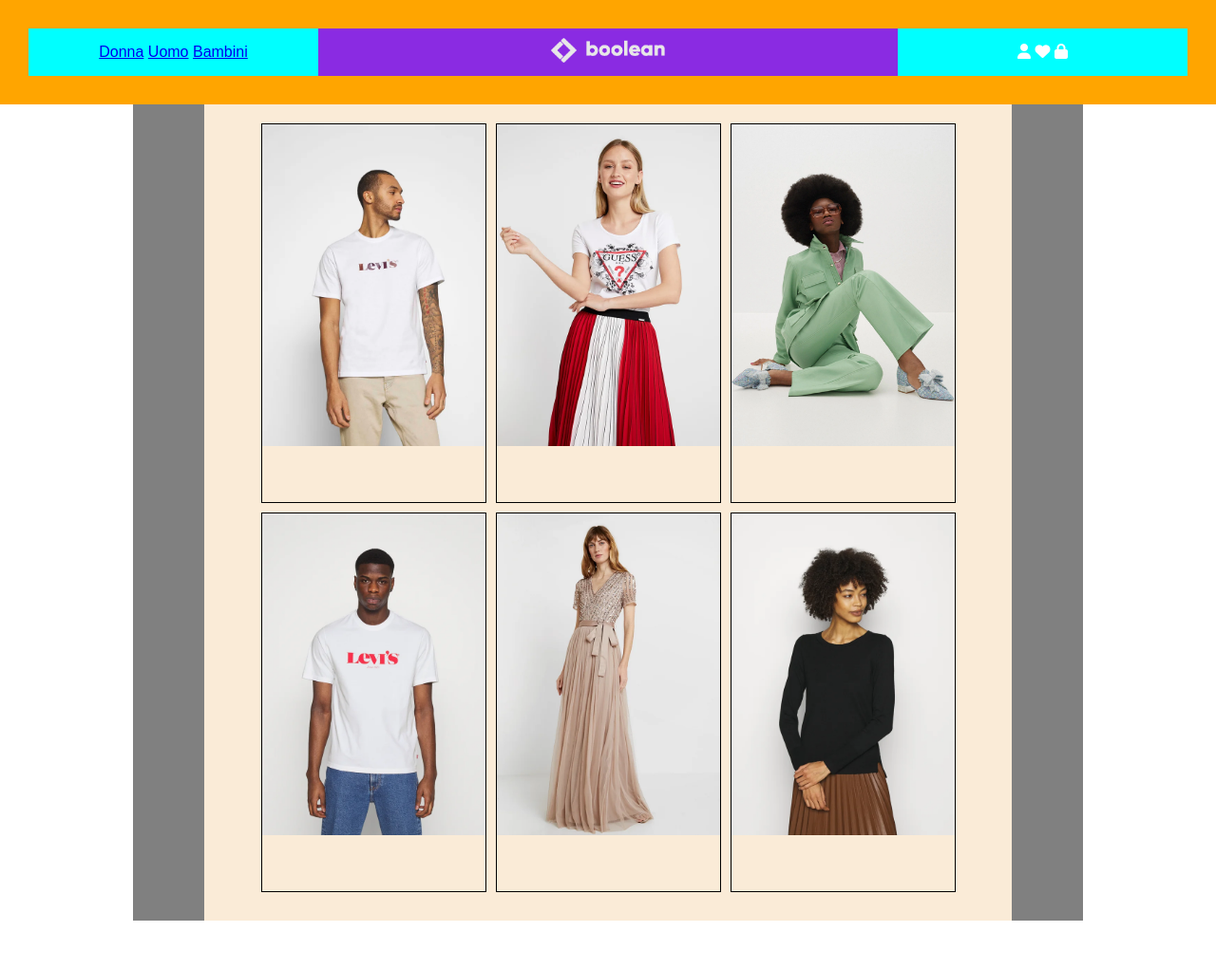
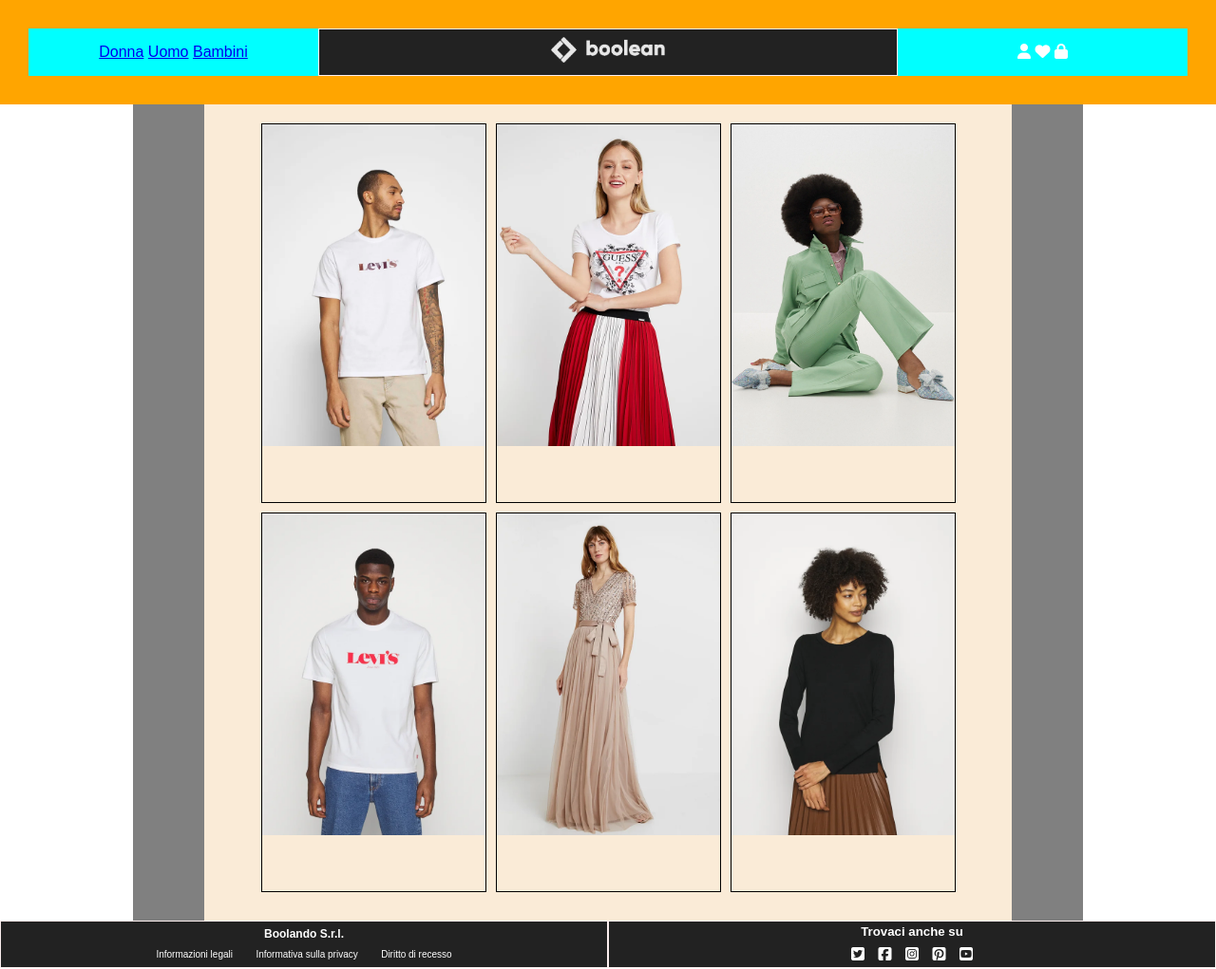
Before and after one commit to MelaniaPicone/html-css-boolando, a plain HTML site: page index.html in a window 1280 px wide. Shown: the whole page at 95% size. Before the commit the page ends 970 px from the top, so only its background shows below. Drawn offline with Linux system fonts and the light colour scheme.

Commit message:
[Costr] Footer

```diff
--- a/assets/css/style.css
+++ b/assets/css/style.css
@@ -31,6 +31,13 @@ main {
   margin: 0 auto;
   display: flex;
 
+}
+
+.container-foot {
+  max-width: auto;
+  height: auto;
+  margin: 0 auto;
+  display: flex;
 }
 
 .center {
@@ -88,3 +95,31 @@ main {
 .card img {
   width: 100%;
 }
+
+.col-50 {
+  width: 50%;
+  background-color: rgb(34, 34, 34);
+  border: 1px solid rgb(251, 238, 238);
+  color: white;
+  line-height: 20px;
+}
+
+.col-50 h4 {
+  font-size: 12px;
+  font-weight: bold;
+}
+
+.col-50 li {
+  font-size: 10px;
+  display: inline;
+  padding: 10px;
+}
+
+.col-50 a {
+color: white;
+text-decoration: none;
+}
+
+.col-50 i {
+  padding: 5px
+}
--- a/index.html
+++ b/index.html
@@ -65,13 +65,32 @@
 
     </div>
 
+  </main>
+
+
+  <footer>
+    <div class="container-foot">
+      <div class="col-50 center">
+        <h4>Boolando S.r.l.</h4>
+        <ul>
+          <li><a href="#">Informazioni legali</a></li>
+          <li><a href="#">Informativa sulla privacy</a></li>
+          <li><a href="#">Diritto di recesso</a></li>
+        </ul>
+      </div>
+      <div class="col-50 center">
+        <h5>Trovaci anche su</h5>
+        <i class="fa-brands fa-square-twitter"></i>
+        <i class="fa-brands fa-square-facebook"></i>
+        <i class="fa-brands fa-square-instagram"></i>
+        <i class="fa-brands fa-square-pinterest"></i>
+        <i class="fa-brands fa-square-youtube"></i>
+      </div>
+    </div>
 
 
 
-  </main>
-
-
-  <footer></footer>
+  </footer>
 
 
 
```
